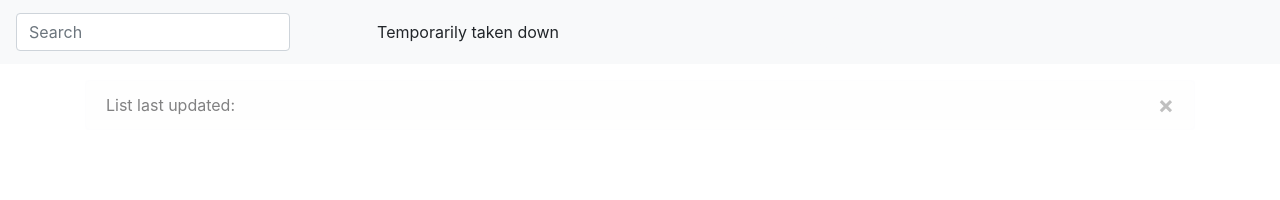
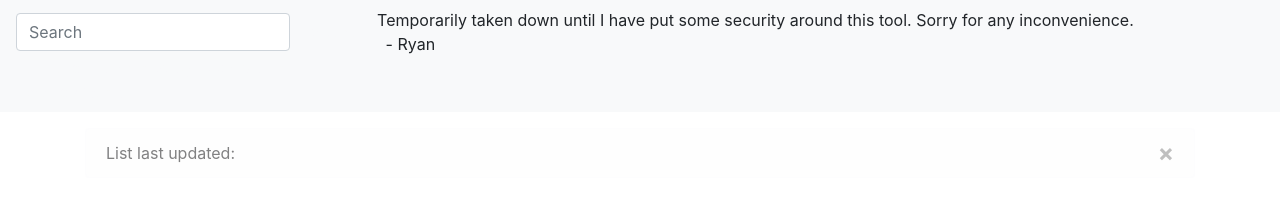
Before and after one commit to rjmartin73/Projects-ClientList, a website: page ClientList.html in a window 1280 px wide. Drawn offline with nearby package versions, Linux system fonts and the light colour scheme.

Commit message:
Updated message

```diff
--- a/ClientList.html
+++ b/ClientList.html
@@ -42,7 +42,7 @@
 			<input id="searchbox" class="form-control mr-sm-2" type="text" placeholder="Search" aria-label="Search">
 
 			<div id="submit" class="btn btn-outline-light my-2 my-sm-0">Search</div>
-			<div>Temporarily taken down</div>
+			<div>Temporarily taken down until I have put some security around this tool. Sorry for any inconvenience.<br />&nbsp;&emsp14;- Ryan</div>
 			<!--<div class="ml-5">
 				<select name="ct-version" id="ct_version" onchange="performSearch(click,'version',this.value)">
 					<option value="">Select Version</option>
```
Also changed, not shown: 1 other file.
